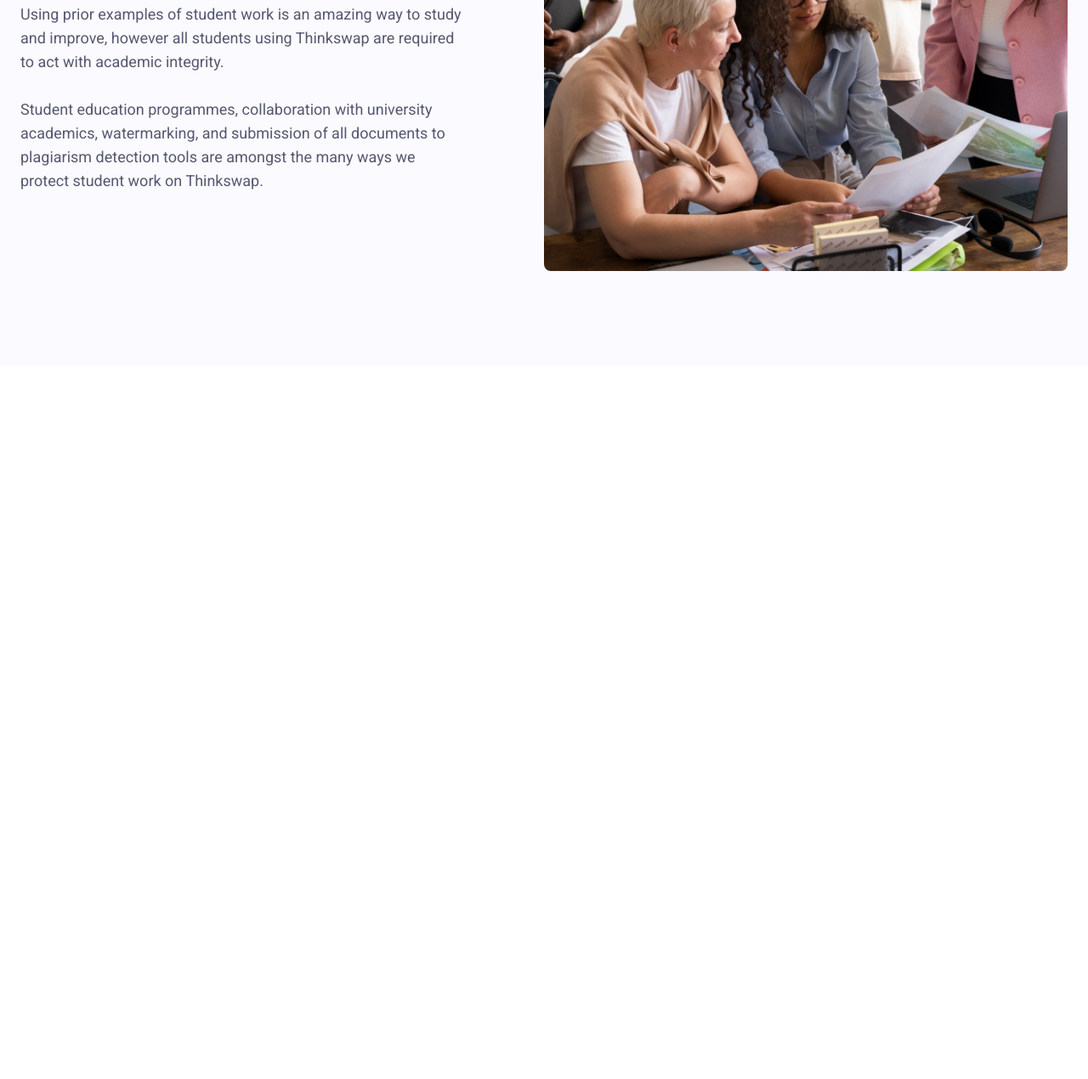
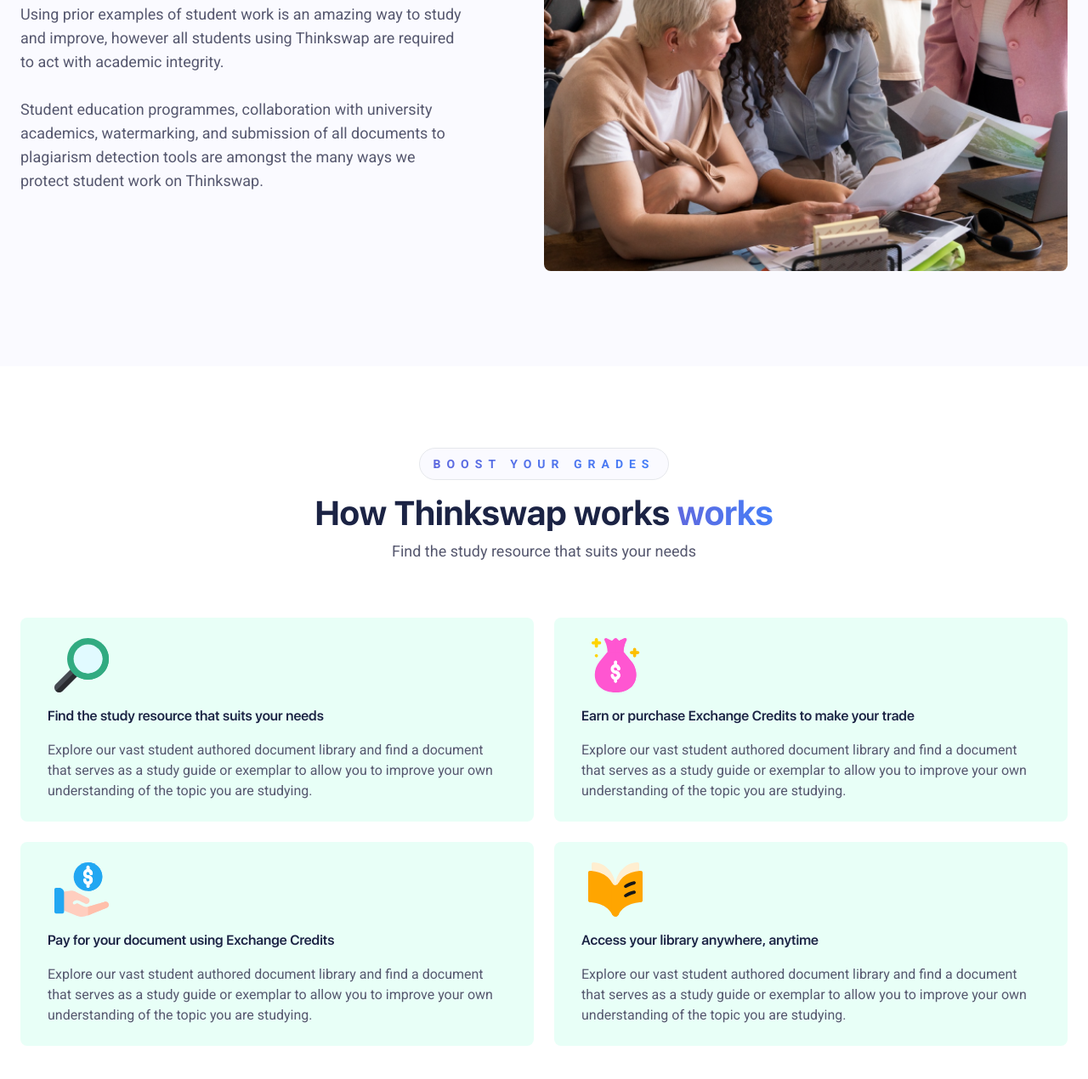
Before and after one commit to abduvalidev/just-brand, a website: page public/index.html in a window 1280 px wide. Shown: the part 4586-5856 px from the top of the page at 85% size. Before the commit the page ends 5017 px from the top, so only its background shows below. Drawn offline with Linux system fonts and the light colour scheme.

Commit message:
How it works section

```diff
--- a/public/index.html
+++ b/public/index.html
@@ -411,7 +411,7 @@
     <section class="bg-brand-gray-50 px-4 md:px-6 py-8 md:py-20 lg:py-28">
       <div class="max-w-7xl lg:flex items-center justify-between gap-10 mx-auto">
         <div class="lg:max-w-[32.5rem] text-center md:text-left">
-          <div class="md:w-max border rounded-full px-4 py-2">
+          <div class="w-max border rounded-full px-4 py-2 mx-auto">
             <p class="bg-clip-text bg-gradient-to-l from-brand-blue-400 to-brand-blue-500 tracking-[7px] text-transparent text-xs md:text-sm font-roboto font-semibold uppercase">
               our network
             </p>
@@ -438,6 +438,35 @@
         </div>
       </div>
     </section>
+
+    <!--  -->
+    <section class="px-4 md:px-6 py-10 md:py-16 lg:py-24">
+      <div class="max-w-7xl text-center mx-auto">
+        <div class="w-max bg-brand-gray-50 border rounded-full mx-auto px-4 py-2">
+          <p class="bg-clip-text bg-gradient-to-l from-brand-blue-400 to-brand-blue-500 tracking-[7px] text-transparent text-xs md:text-sm font-roboto font-semibold uppercase">
+            Boost your grades
+          </p>
+        </div>
+        <h3 class="font-bold text-brand-dark-500 text-4xl md:text-heading-sm md:leading-[3.4rem] mt-3">
+          How Thinkswap works
+          <span class="text-gradient">works</span>
+        </h3>
+        <p class="font-roboto text-brand-gray-700 md:text-lg mt-1">
+          Find the study resource that suits your needs
+        </p>
+
+        <div class="swip-grid grid md:grid-cols-2 gap-4 lg:gap-6 md:text-left mt-7 md:mt-16">
+          <script>
+            function addCard(swapImg, swapTitle, swapDesc) {
+              return `<div class="bg-brand-gray-200 rounded-lg space-y-3 px-8 py-6">
+            <img class="w-16 md:w-20 h-16 md:h-16 mx-auto md:mx-0" src="${swapImg}" alt="">
+            <h5 class="font-semibold text-brand-dark-500 leading-8">${swapTitle}</h5>
+            <p class="font-roboto text-brand-gray-700">${swapDesc}</p>
+          </div>`;};
+          </script>
+        </div>
+      </div>
+    </section>
   </main>
   <script src="./js/index.js"></script>
 </body>
--- a/public/js/index.js
+++ b/public/js/index.js
@@ -120,3 +120,41 @@
 };
 
 toCount()
+
+// How Thinkswap works
+
+
+const swapCard = [
+  {
+    swapImg: './img/find.svg',
+    swapTitle: 'Find the study resource that suits your needs',
+    swapDesc: 'Explore our vast student authored document library and find a document that serves as a study guide or exemplar to allow you to improve your own understanding of the topic you are studying.'
+  },
+  {
+    swapImg: './img/money.svg',
+    swapTitle: 'Earn or purchase Exchange Credits to make your trade',
+    swapDesc: 'Explore our vast student authored document library and find a document that serves as a study guide or exemplar to allow you to improve your own understanding of the topic you are studying.'
+  },
+  {
+    swapImg: './img/credits.svg',
+    swapTitle: 'Pay for your document using Exchange Credits',
+    swapDesc: 'Explore our vast student authored document library and find a document that serves as a study guide or exemplar to allow you to improve your own understanding of the topic you are studying.'
+  },
+  {
+    swapImg: './img/anytime.svg',
+    swapTitle: 'Access your library anywhere, anytime',
+    swapDesc: 'Explore our vast student authored document library and find a document that serves as a study guide or exemplar to allow you to improve your own understanding of the topic you are studying.'
+  },
+];
+
+function thinkSwap() {
+  const swipGrid = document.querySelector('.swip-grid');
+  swipGrid.innerHTML = '';
+  swapCard.forEach(({swapImg, swapTitle, swapDesc}) => {
+    const swapdHTML = addCard(swapImg, swapTitle, swapDesc);
+    swipGrid.innerHTML += swapdHTML;
+  })
+
+}
+
+thinkSwap()
```
Also changed, not shown: public/css/styles.css, public/img/anytime.svg (added), public/img/credits.svg (added), public/img/find.svg (added), public/img/money.svg (added).
